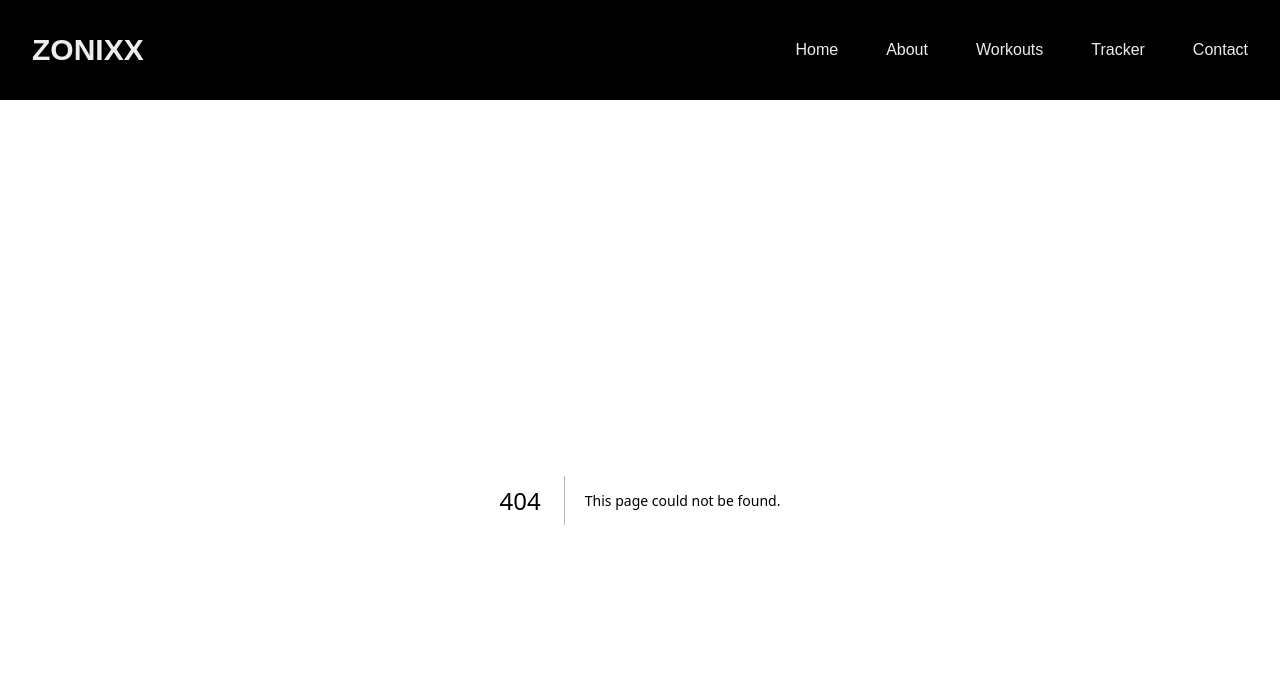
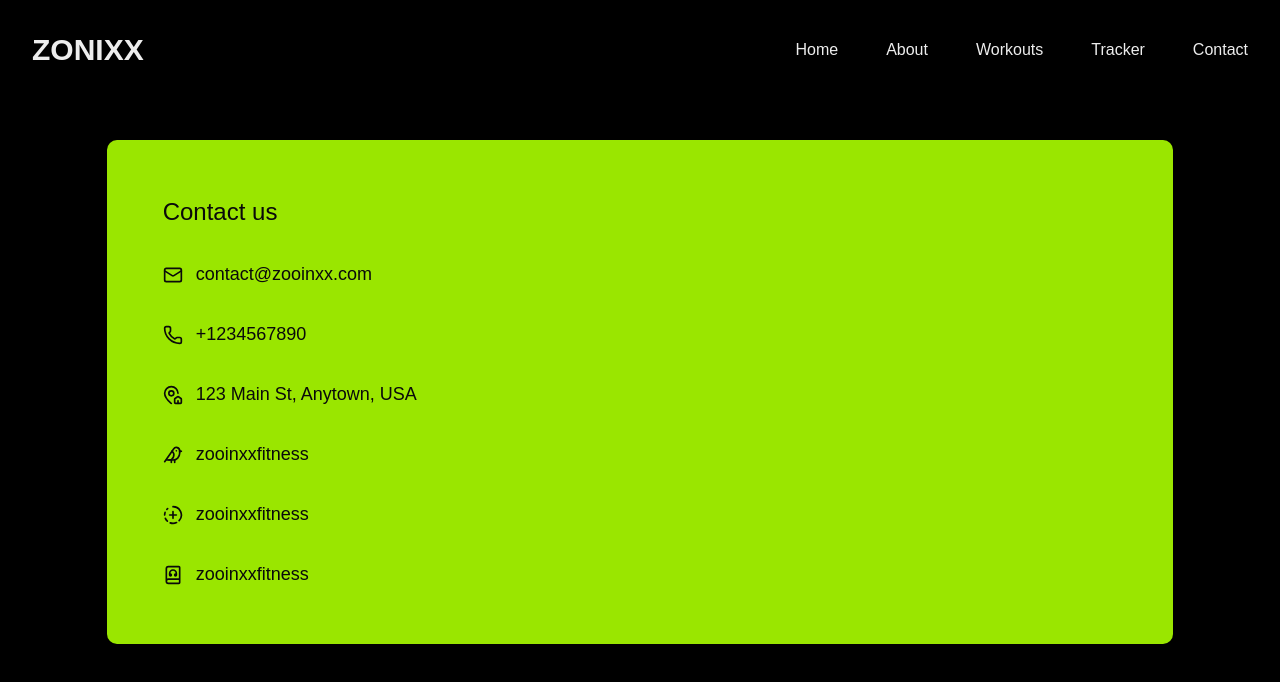
Before and after one commit to a-n-a-s/fitness-assignment, a Next.js app: page /contact in a window 1280 px wide. Before the commit this address had no page. Shown: the top 682 px of the page. Built offline with nearby package versions, Linux system fonts and the light colour scheme; a web font is replaced by a local one.

Commit message:
workouts page done

```diff
--- a/package.json
+++ b/package.json
@@ -9,6 +9,7 @@
     "lint": "eslint"
   },
   "dependencies": {
+    "axios": "^1.16.1",
     "class-variance-authority": "^0.7.1",
     "clsx": "^2.1.1",
     "lucide-react": "^1.17.0",
--- a/src/app/about/page.tsx
+++ b/src/app/about/page.tsx
@@ -2,12 +2,12 @@ import React from 'react'
 
 const page = () => {
   return (
-    <div className='bg-lime-400 w-5/6 mx-auto text-xl rounded-lg '>
+    <div className='bg-lime-400 w-5/6 my-10 mx-auto text-md md:text-xl rounded-lg p-4 '>
         <p className='p-4'>Hi there, we are ZOINXX fitness club.</p>
         <p className='p-4'>Lorem ipsum dolor sit amet consectetur adipisicing elit. Odit expedita veritatis mollitia unde doloremque distinctio culpa, ut dicta accusamus fugit placeat molestias? Eius praesentium possimus consequatur incidunt eum, iusto in obcaecati, dolorum nostrum exercitationem blanditiis numquam minus aut. Animi quisquam, hic, maiores, amet non nulla laboriosam commodi qui iure reiciendis illum distinctio eos quas labore eligendi sed delectus expedita ipsam ea eius. Placeat optio corrupti suscipit nam saepe, eum quisquam consequatur ex. Earum, qui odio!</p>
         <p className='p-4'>Lorem ipsum dolor sit amet consectetur adipisicing elit. Incidunt repellat reprehenderit quisquam distinctio voluptate ad ullam quaerat placeat dicta provident ipsa nesciunt labore, totam, quasi quo aut. Dolorem deleniti labore velit libero dolores officia dignissimos obcaecati, nulla accusamus quas iure voluptas nihil consectetur autem porro nam qui architecto esse doloremque! Sint, ullam dolores, commodi a quae labore cumque est tempora unde amet ratione ad neque eligendi beatae fugit illo at veritatis corporis id corrupti maiores iste quas consequuntur. Mollitia, quibusdam.</p>
 
-        <p className='p-4 text-center text-3xl my-5'>Looking forward to see u in the club!</p>
+        <p className='p-4 text-center text-xl md:text-3xl my-5'>Looking forward to see u in the club!</p>
 
     </div>
   )
--- /dev/null
+++ b/src/app/contact/page.tsx
@@ -0,0 +1,18 @@
+import React from 'react'
+import {Mail,MapPinHouse,Phone , CircleFadingPlus , BookHeadphones,Bird} from 'lucide-react'
+
+const page = () => {
+  return (
+    <div className='bg-lime-400 w-5/6 my-10 mx-auto  rounded-lg p-10 '>
+        <p className='p-4 md:text-2xl text-lg'>Contact us</p>
+        <p className='p-4 text-xs md:text-lg'> <Mail className='inline-block w-5 h-5 mr-2' /> contact@zooinxx.com</p>
+        <p className='p-4 text-xs md:text-lg'><Phone className='inline-block w-5 h-5 mr-2' /> +1234567890</p>
+        <p className='p-4 text-xs md:text-lg'><MapPinHouse className='inline-block w-5 h-5 mr-2' /> 123 Main St, Anytown, USA</p>
+        <p className='p-4 text-xs md:text-lg'> <Bird className='inline-block w-5 h-5 mr-2' /> zooinxxfitness</p>
+        <p className='p-4 text-xs md:text-lg'><CircleFadingPlus className='inline-block w-5 h-5 mr-2' /> zooinxxfitness</p>
+        <p className='p-4 text-xs md:text-lg'> <BookHeadphones className='inline-block w-5 h-5 mr-2' /> zooinxxfitness</p>
+    </div>
+  )
+}
+
+export default page
--- a/src/app/globals.css
+++ b/src/app/globals.css
@@ -128,3 +128,27 @@
     @apply font-sans;
   }
 }
+
+
+/* Width of the scrollbar */
+::-webkit-scrollbar {
+  width: 5px;
+  height: 7px;
+}
+
+/* Track (background) */
+::-webkit-scrollbar-track {
+  /* background: #9AE600; */
+  border-radius: 10px;
+}
+
+/* Scrollbar thumb */
+::-webkit-scrollbar-thumb {
+  background: #9AE600;
+  border-radius: 10px;
+}
+
+/* Thumb on hover */
+::-webkit-scrollbar-thumb:hover {
+  background: #9AE600;
+}
--- /dev/null
+++ b/src/app/workouts/page.tsx
@@ -0,0 +1,61 @@
+"use client";
+import React, { useState, useEffect } from "react";
+import axios from "axios";
+import WorkoutCard from "@/components/WorkoutCard";
+
+interface WorkoutCardProps {
+  name: string;
+  target: string;
+  secondaryMuscles: string[];
+  difficulty: string;
+  category: string;
+  description: string;
+  instructions: string[];
+  equipment: string;
+  bodyPart: string;
+  id: string;
+}
+
+const page = () => {
+  const [workouts, setWorkouts] = useState<WorkoutCardProps[]>([]);
+
+  useEffect(() => {
+    axios
+      .get("https://exercisedb.p.rapidapi.com/exercises", {
+        params: {
+          sortMethod: "bodyPart",
+          offset: 0,
+          limit: 100,
+          sortOrder: "ascending",
+        },
+        headers: {
+          "x-rapidapi-key":
+            "ff65257e94mshc3dade9304f0683p19c14ajsncf7d71a640ed",
+          "x-rapidapi-host": "exercisedb.p.rapidapi.com",
+        },
+      })
+      .then((response) => {
+        console.log(response.data);
+        setWorkouts(response.data);
+      })
+      .catch((error) => {
+        console.error(error.response?.data || error.message);
+      });
+  }, []);
+  console.log(workouts);
+
+  return (
+    <div>
+      <h2 className="text-2xl md:text-3xl font-bold capitalize text-center text-white my-10 ">
+        Workouts
+      </h2>
+      <div className="grid md:grid-cols-2 grid-cols-1 lg:grid-cols-3 gap-2">
+        {workouts.map((workout) => (
+          <WorkoutCard {...workout} key={workout.id} />
+        ))}
+      </div>
+    </div>
+  );
+};
+
+export default page;
--- /dev/null
+++ b/src/components/WorkoutCard.tsx
@@ -0,0 +1,67 @@
+import React from "react";
+
+interface WorkoutCardProps {
+  name: string;
+  target: string;
+  secondaryMuscles: string[];
+  difficulty: string;
+  category: string;
+  description: string;
+  instructions: string[];
+  equipment: string;
+  bodyPart: string;
+  id: string;
+}
+
+const WorkoutCard = ({
+  name,
+  target,
+  secondaryMuscles,
+  difficulty,
+  category,
+  description,
+  instructions,
+  equipment,
+  bodyPart,
+  id,
+}: WorkoutCardProps) => {
+  return (
+    <div className="bg-lime-400 w-11/12 md:w-5/6 mx-auto my-10 rounded-2xl shadow-xl overflow-hidden border border-lime-500 hover:scale-105 transition-transform duration-300">
+      <div className="bg-lime-500 px-6 py-5">
+        <h2 className="text-2xl md:text-xl font-bold capitalize">{name}</h2>
+        <p className="text-sm md:text-base opacity-80 capitalize">{target}</p>
+      </div>
+
+      <div className="p-6 space-y-5 text-md md:text-md">
+        <div className="grid md:grid-cols-2 gap-4">
+          <div className="bg-lime-300 rounded-xl p-4">
+            <span className="font-semibold">Difficulty:</span>
+            <p className="capitalize">{difficulty}</p>
+          </div>
+
+          <div className="bg-lime-300 rounded-xl p-4">
+            <span className="font-semibold">Category:</span>
+            <p className="capitalize">{category}</p>
+          </div>
+
+          <div className="bg-lime-300 rounded-xl p-4">
+            <span className="font-semibold">Equipment:</span>
+            <p className="capitalize">{equipment}</p>
+          </div>
+
+          <div className="bg-lime-300 rounded-xl p-4">
+            <span className="font-semibold">Body Part:</span>
+            <p className="capitalize">{bodyPart}</p>
+          </div>
+        </div>
+
+        <div className="border-t border-lime-500 pt-4">
+          <h3 className="font-bold text-lg mb-2">Description</h3>
+          <p className="text-md md:text-sm">{description}</p>
+        </div>
+      </div>
+    </div>
+  );
+};
+
+export default WorkoutCard;
```
Also changed, not shown: 1 other file (tests, documents, lock files or other folders).
